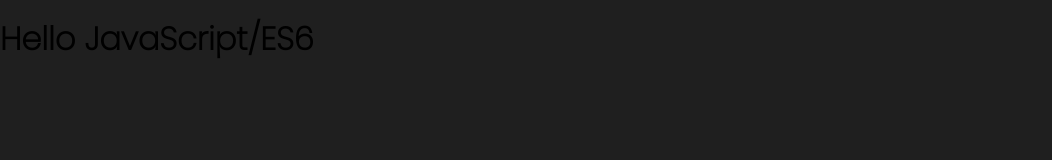
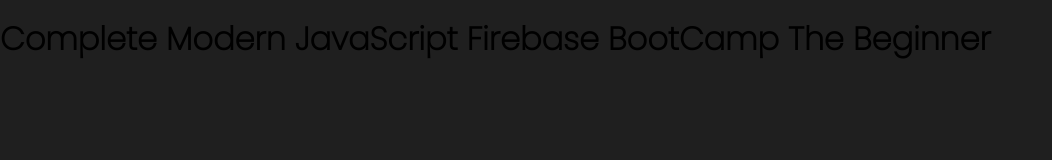
Before and after one commit to renuyarasu/KimChenJS, a plain HTML site: page index.html in a window 1280 px wide. Shown: the whole page, without its empty margins (0-1052 px from the left). Drawn offline with Linux system fonts and the light colour scheme.

Commit message:
initial commit

```diff
--- a/index.html
+++ b/index.html
@@ -4,11 +4,11 @@
     <meta charset="UTF-8" />
     <meta http-equiv="X-UA-Compatible" content="IE=edge" />
     <meta name="viewport" content="width=device-width, initial-scale=1.0" />
-    <title>Learn JS/ES-6</title>
+    <title>Complete Modern JavaScript Firebase BootCamp The Beginner</title>
     <link rel="stylesheet" href="style.css" />
   </head>
   <body>
-    <h1>Hello JavaScript/ES6</h1>
+    <h1>Complete Modern JavaScript Firebase BootCamp The Beginner</h1>
     <script src="script.js"></script>
   </body>
 </html>
--- a/script.js
+++ b/script.js
@@ -1 +1 @@
-// JavaScript/ES6
+// JComplete Modern JavaScript Firebase BootCamp The Beginner
--- a/style.css
+++ b/style.css
@@ -1,4 +1,4 @@
-/* JavaScript/ES6 */
+/* Complete Modern JavaScript Firebase BootCamp The Beginner*/
 
 @import url("https://fonts.googleapis.com/css2?family=Poppins:wght@100;200&display=swap");
 
```
